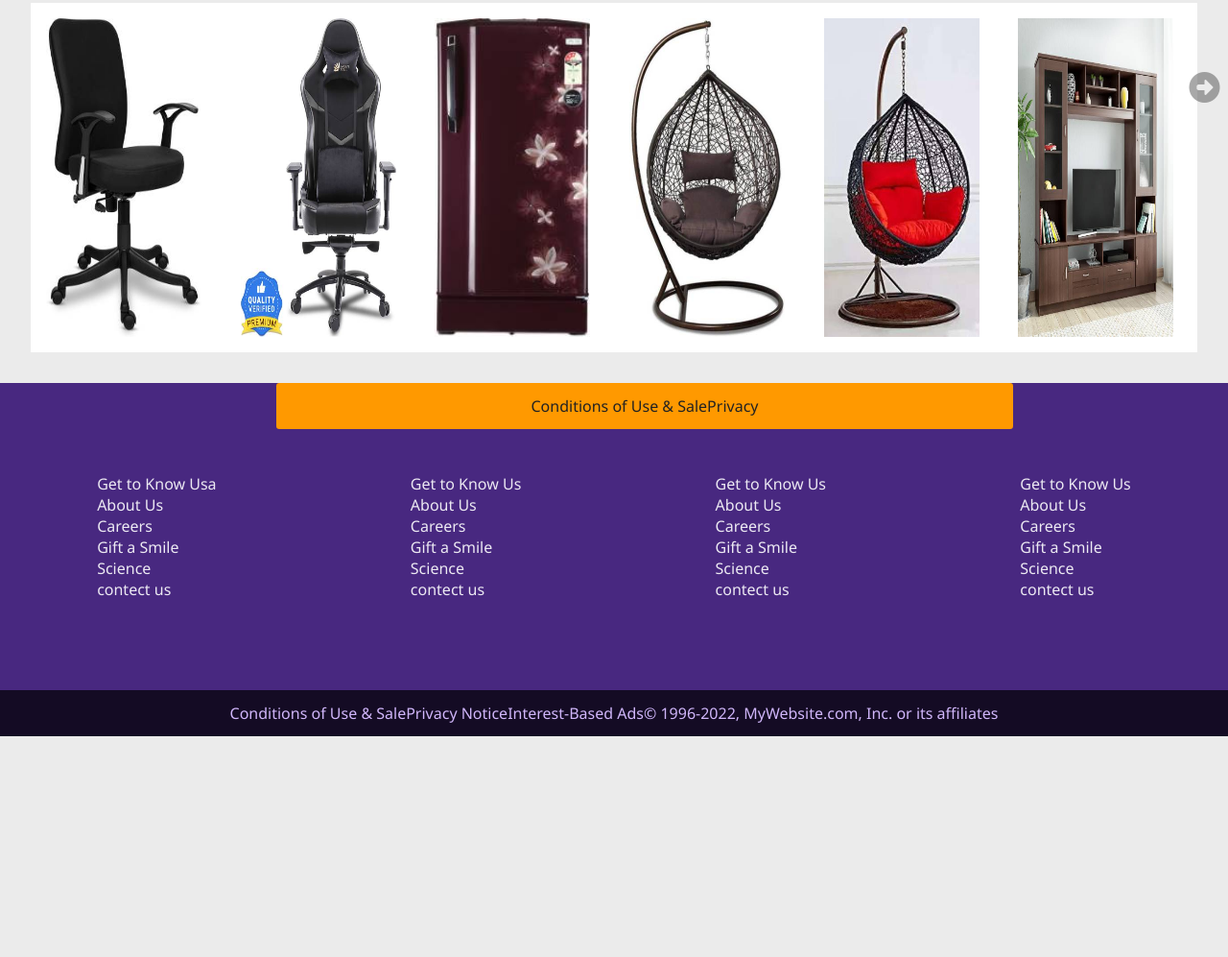
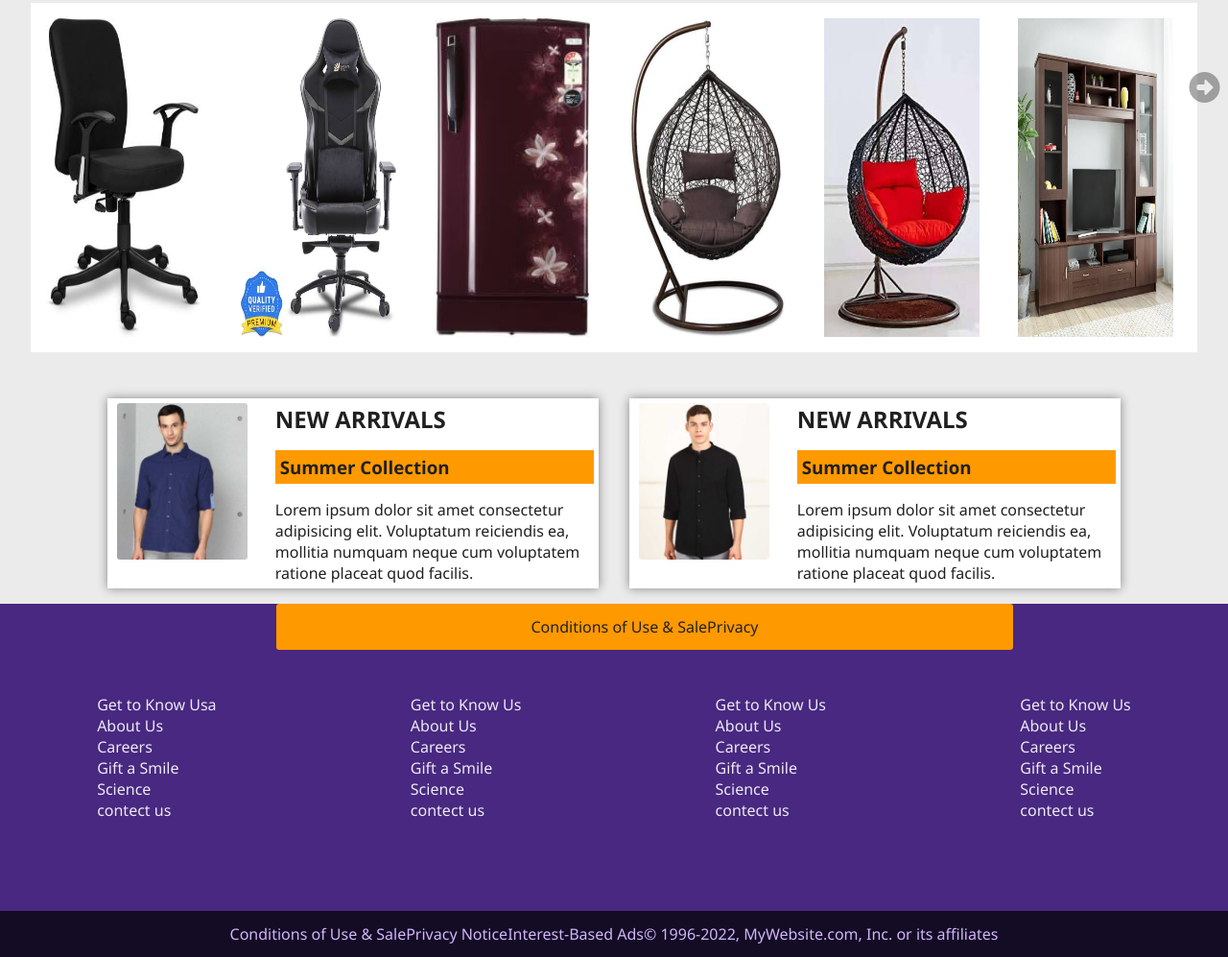
Before and after one commit to theVivek-kumar/Ecommerce-Major-project-neog, a plain HTML site: page home.html in a window 1280 px wide. Shown: the part 1175-2172 px from the top of the page at 96% size. Before the commit the page ends 1942 px from the top, so only its background shows below. Drawn offline with Linux system fonts and the light colour scheme.

Commit message:
home-page-done

```diff
--- a/home.css
+++ b/home.css
@@ -196,3 +196,43 @@ ul{
     color: #222222;
     border-radius: .2rem;
 }
+/*-----------------------------------------card---------------------------------------*/
+.home-card-Md-body{
+    background-color: #ffffff;
+    display: flex;
+    width: 40%;
+     box-shadow: 0px 0px 10px #868585;
+    padding: .3rem;
+    margin: 1rem;
+
+}
+.card-side{
+    display: flex;
+    flex-direction: column;
+
+}
+.home-card-container-md {
+
+   display: flex;
+   justify-content: center;
+}
+.image-card{
+    width: 80%;
+    height: auto;
+    border-radius: .2rem;
+    margin-left: .3rem;
+
+}
+.card-heading-md{
+
+}
+.card-heading-md-2{
+    margin-top: 1rem;
+    font-weight: bolder;
+    background-color: #ff9900;
+    padding: .3rem;
+
+}
+.card-para-md{
+    margin-top: 1rem;
+}
--- a/home.html
+++ b/home.html
@@ -194,6 +194,46 @@
     </div>
 
     </div>
+
+ <!-- ----------------------------card----------------------------- -->
+ <div class="home-card-container-md">
+        <div class="home-card-Md-body">
+            <div class="card-img-Md">
+                <img class="image-card" src="/image/man's/m4.jpeg" alt="image">
+            </div>
+            <div class="card-side">
+            <div class="card-heading-md">
+                <h2>NEW ARRIVALS</h2>
+            </div>
+            <div class="card-heading-md-2">
+                <h3>Summer Collection</h3>
+            </div>
+            <div class="card-para-md">
+                <p>Lorem ipsum dolor sit amet consectetur adipisicing elit. Voluptatum reiciendis ea, mollitia numquam neque cum voluptatem ratione placeat quod facilis.</p>
+            </div>
+            </div>
+        </div>
+        <div class="home-card-Md-body">
+            <div class="card-img-Md">
+                <img class="image-card" src="/image/man's/m2.jpeg" alt="image">
+            </div>
+            <div class="card-side">
+                <div class="card-heading-md">
+                    <h2>NEW ARRIVALS</h2>
+                </div>
+                <div class="card-heading-md-2">
+                    <h3>Summer Collection</h3>
+                </div>
+                <div class="card-para-md">
+                    <p>Lorem ipsum dolor sit amet consectetur adipisicing elit. Voluptatum reiciendis ea, mollitia numquam neque
+                        cum voluptatem ratione placeat quod facilis.</p>
+                </div>
+            </div>
+        </div>
+
+
+        </div>
+
     <!-- -------------------------------footer------------------------------------------- -->
     <div class="main-content-landing-page footer footer-header-bottom F-bottom">
         <p>Conditions of Use & SalePrivacy
```
